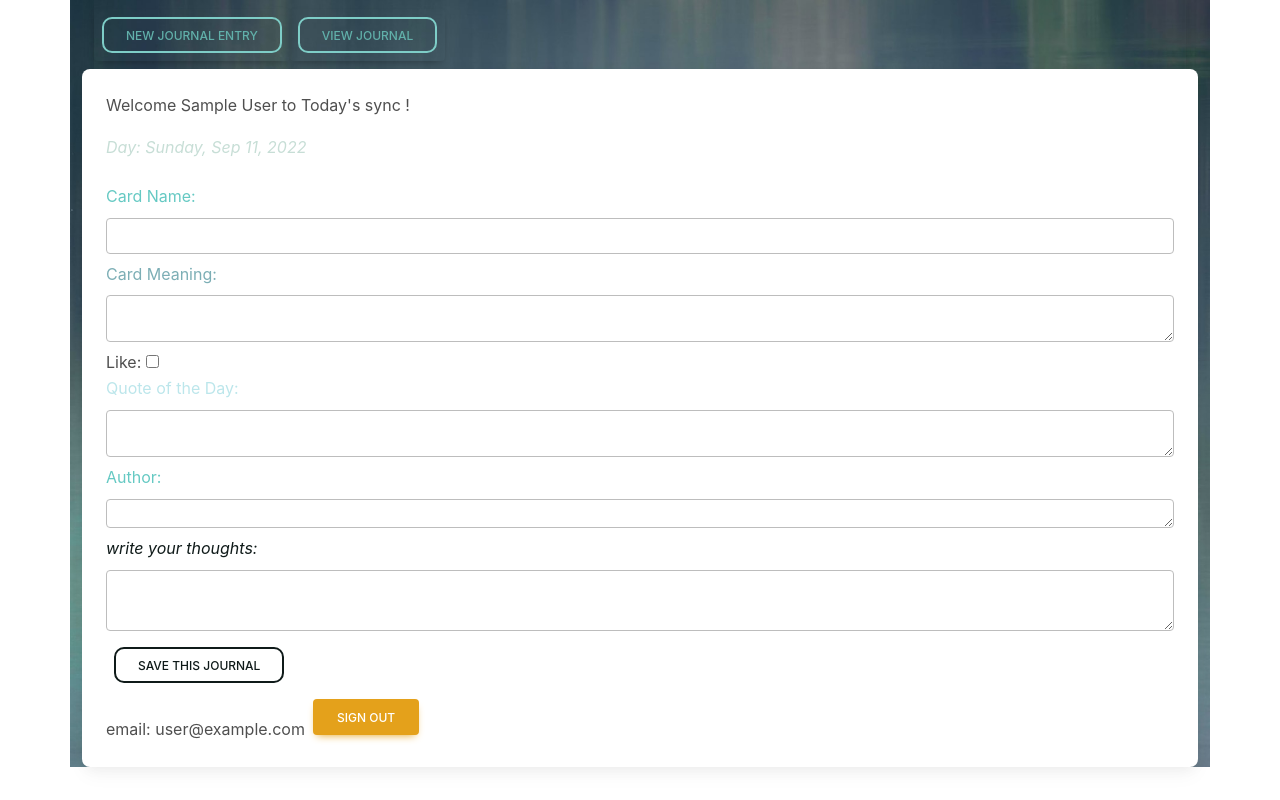
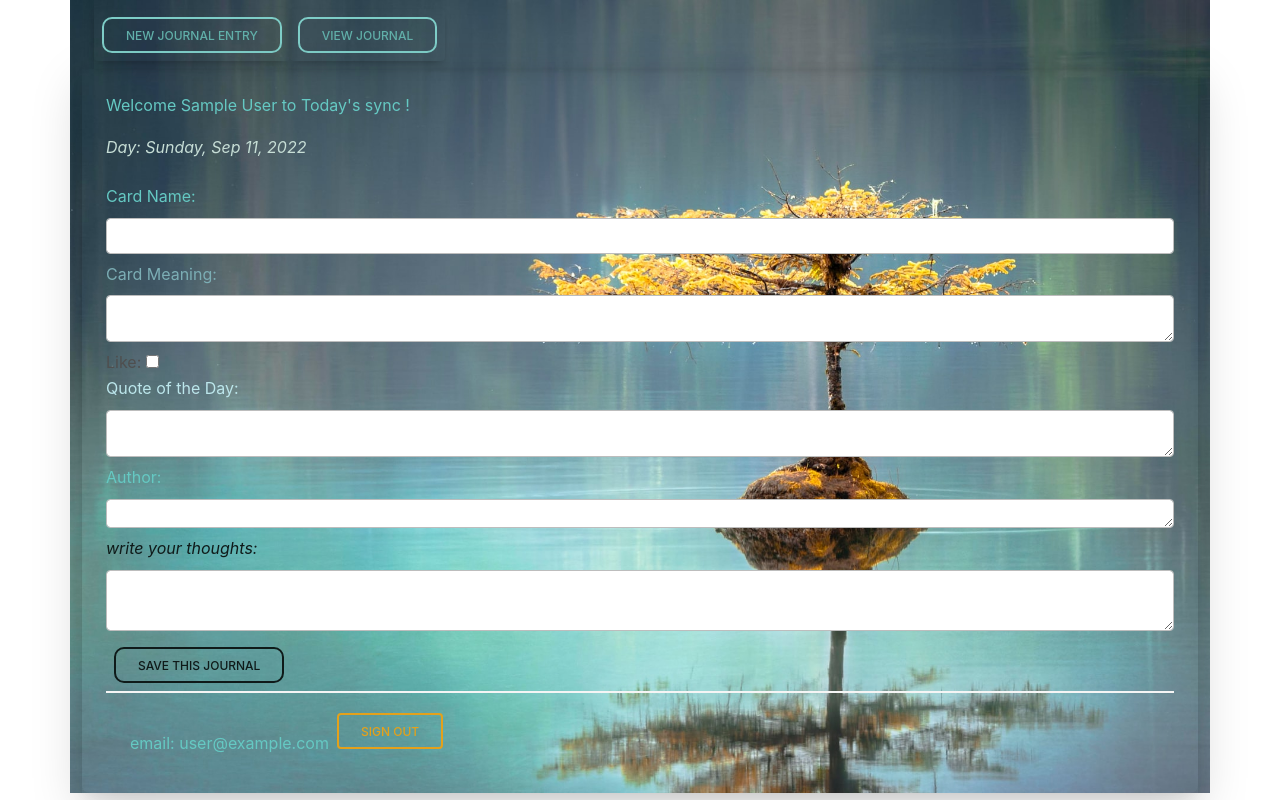
Before and after one commit to JedeBrahma/FSPP-SOUL-SYNC, a React (Create React App) app in the folder front-end/: page /loggedIn in a window 1280 px wide. Built offline with nearby package versions, Linux system fonts and the light colour scheme; no server answers; sample sign-in values are in the browser's storage.

Commit message:
cleaned up a bit more

```diff
--- a/front-end/src/App.js
+++ b/front-end/src/App.js
@@ -26,7 +26,7 @@ function App() {
           backgroundImage: `url(${image})`,
           backgroundRepeat: "no-repeat",
           backgroundSize: "cover",
-          // color: "#Cba436",
+
          }}
        >
         <Router>
--- a/front-end/src/Components/EditEntryForm.js
+++ b/front-end/src/Components/EditEntryForm.js
@@ -68,7 +68,7 @@ export default function EditEntryForm() {
           })}
         </Form.Label>
       </Form.Group>
-      <Form.Group className="mb-2" controlId="Form.ControlInput1">
+      <Form.Group className="mb-2">
         <Form.Label htmlFor="card_name" style={{ color: "#65c9c3" }}>
           Card Name:
         </Form.Label>
@@ -79,7 +79,7 @@ export default function EditEntryForm() {
           placeholder={entry.card_name}
         />
       </Form.Group>
-      <Form.Group className="mb-2" controlId="Form.ControlInput2">
+      <Form.Group className="mb-2">
         <Form.Label htmlFor="card_name" style={{ color: "#7caeb5" }}>
           Card Meaning:
         </Form.Label>
@@ -101,7 +101,7 @@ export default function EditEntryForm() {
           checked={entry.liked}
         />
       </div>
-      <Form.Group className="mb-2" controlId="Form.ControlInput3">
+      <Form.Group className="mb-2">
         <Form.Label htmlFor="quote" style={{ color: "#bce6eb" }}>
           Quote of the Day:
         </Form.Label>
@@ -114,7 +114,7 @@ export default function EditEntryForm() {
           placeholder={entry.quote}
         />
       </Form.Group>
-      <Form.Group className="mb-2" controlId="Form.ControlInput4">
+      <Form.Group className="mb-2">
         <Form.Label htmlFor="q_quthor" style={{ color: "#65c9c3" }}>
           Author:
         </Form.Label>
@@ -128,7 +128,7 @@ export default function EditEntryForm() {
           placeholder={entry.q_author}
         />
       </Form.Group>
-      <Form.Group className="mb-2" controlId="Form.ControlInput5">
+      <Form.Group className="mb-2">
         <Form.Label
           htmlFor="notes"
           style={{ color: "#0f1a19", fontStyle: "italic" }}
--- a/front-end/src/Components/EntriesAll.js
+++ b/front-end/src/Components/EntriesAll.js
@@ -1,7 +1,7 @@
 import axios from "axios";
 import { useState, useEffect } from "react";
 import SingleEntry from "./SingleEntry";
-import { Container } from "react-bootstrap";
+import { Container, Row } from "react-bootstrap";
 
 const API = process.env.REACT_APP_API_URL;
 
@@ -20,9 +20,9 @@ export default function EntriesAll() {
         {entries.map((entry) => {
           return (
             <Container fluid>
-              <row>
+              <Row>
                 <SingleEntry key={entry.id} entry={entry} />
-              </row>
+              </Row>
             </Container>
           );
         })}
--- a/front-end/src/Components/Login.js
+++ b/front-end/src/Components/Login.js
@@ -17,10 +17,14 @@ export const Login = () => {
   }, [user, navigate]);
 
   return (
-    <>
-      <Card style={{ width: "18rem" }} className="mb-3">
+
+      <Card className="shadow-lg"
+          style={{
+            color: "#C7ded6",
+            backgroundColor: "transparent"
+          }} >
         <Card.Body>
-          <Card.Text>Welcome and do sign in ..</Card.Text>
+          <Card.Text className="fst-italic">Welcome and do sign in ..</Card.Text>
           <Button className="m-3" variant="info" onClick={signInWithGoogle}>
             Sign in With google
           </Button>
@@ -31,6 +35,6 @@ export const Login = () => {
           </Button>
         </Card.Body>
       </Card>
-    </>
+
   );
 };
--- a/front-end/src/Components/NewEntryForm.js
+++ b/front-end/src/Components/NewEntryForm.js
@@ -53,8 +53,11 @@ export default function NewEntryForm() {
 
   //quote -
   useEffect(() => {
-    axios.get(quotesAPI).then((response) => {
-      setAllQuotes(response.data).catch((error) => console.log(error));
+    axios
+    .get(quotesAPI)
+    .then((response) => {
+      setAllQuotes(response.data)
+      .catch((error) => console.log(error));
     });
   }, []);
 
@@ -115,7 +118,7 @@ export default function NewEntryForm() {
         </Form.Label>
       </Form.Group>
 
-      <Form.Group className="mb-2" controlId="Form.ControlInput1">
+      <Form.Group className="mb-2" >
         <Form.Label htmlFor="card_name" style={{ color: "#65c9c3" }}>
           Card Name:
         </Form.Label>
@@ -127,7 +130,7 @@ export default function NewEntryForm() {
         />
       </Form.Group>
 
-      <Form.Group className="mb-2" controlId="Form.ControlInput2">
+      <Form.Group className="mb-2">
         <Form.Label htmlFor="card_name" style={{ color: "#7caeb5" }}>
           Card Meaning:
         </Form.Label>
@@ -150,7 +153,7 @@ export default function NewEntryForm() {
         />
       </div>
 
-      <Form.Group className="mb-2" controlId="Form.ControlInput3">
+      <Form.Group className="mb-2" >
         <Form.Label htmlFor="quote" style={{ color: "#bce6eb" }}>
           Quote of the Day:
         </Form.Label>
@@ -164,7 +167,7 @@ export default function NewEntryForm() {
         />
       </Form.Group>
 
-      <Form.Group className="mb-2" controlId="Form.ControlInput4">
+      <Form.Group className="mb-2" >
         <Form.Label htmlFor="q_quthor" style={{ color: "#65c9c3" }}>
           Author:
         </Form.Label>
@@ -179,7 +182,7 @@ export default function NewEntryForm() {
         />
       </Form.Group>
 
-      <Form.Group className="mb-2" controlId="Form.ControlInput5">
+      <Form.Group className="mb-2">
         <Form.Label
           htmlFor="notes"
           style={{ color: "#0f1a19", fontStyle: "italic" }}
--- a/front-end/src/Pages/LoggedInPage.js
+++ b/front-end/src/Pages/LoggedInPage.js
@@ -6,10 +6,7 @@ import NewEntryForm from "../Components/NewEntryForm";
 import { Button, Card } from "react-bootstrap";
 
 export const LoggedInPage = () => {
-  const imgStyle = {
-    width: "30vh",
-    height: "30vh",
-  };
+
   const navigate = useNavigate();
   const user = useContext(UserContext);
 
@@ -26,17 +23,30 @@ export const LoggedInPage = () => {
   };
   if (user) {
     return (
-      <Card>
-        <Card.Body>
-          <Card.Text>Welcome {user.displayName} to Today's sync !</Card.Text>
-          <div>
+      <Card style={{
+        backgroundColor: "transparent",
+      }}>
+        <Card.Body className="shadow-lg"
+          >
+          <Card.Text
+          style={{
+                color: "#65c9c3",
+              }}>
+                Welcome {user.displayName} to Today's sync !</Card.Text>
+
             <NewEntryForm />
-          </div>
+
+         <div className="card-footer"
+         style={{
+                color: "#65c9c3",
+              }}>
           email: {user.email}
-          <Button className="m-2" variant="warning" onClick={handleLogout}>
+
+          <Button className="m-2" variant="outline-warning" onClick={handleLogout}>
             {" "}
             Sign Out
           </Button>
+          </div>
         </Card.Body>
       </Card>
     );
```
